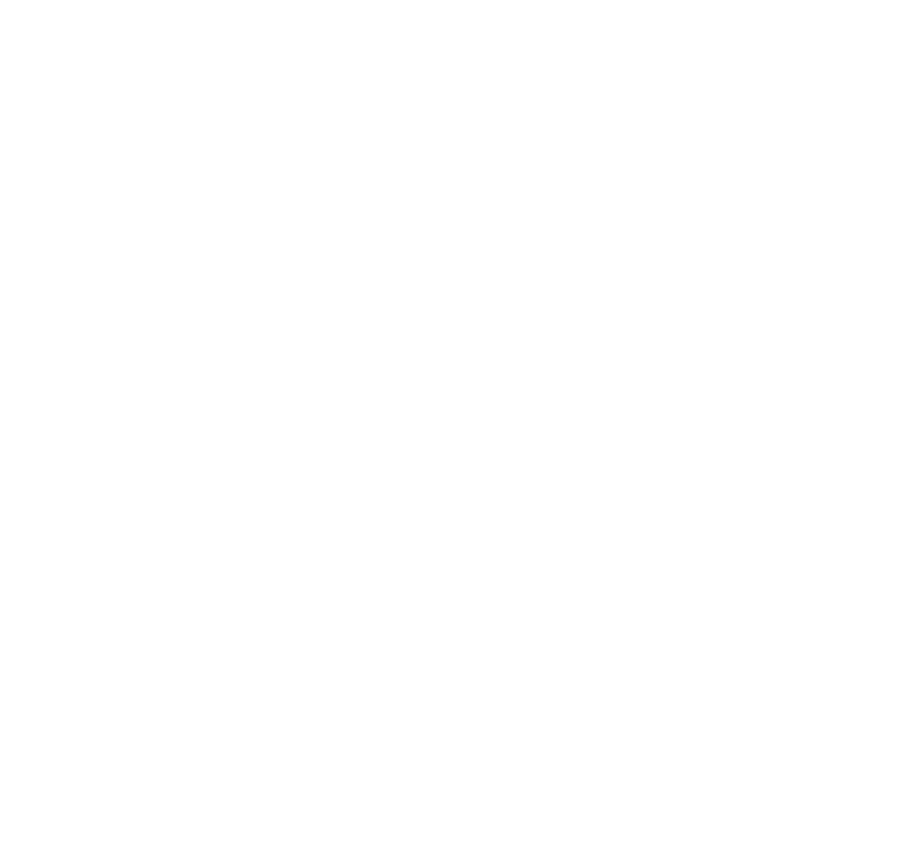
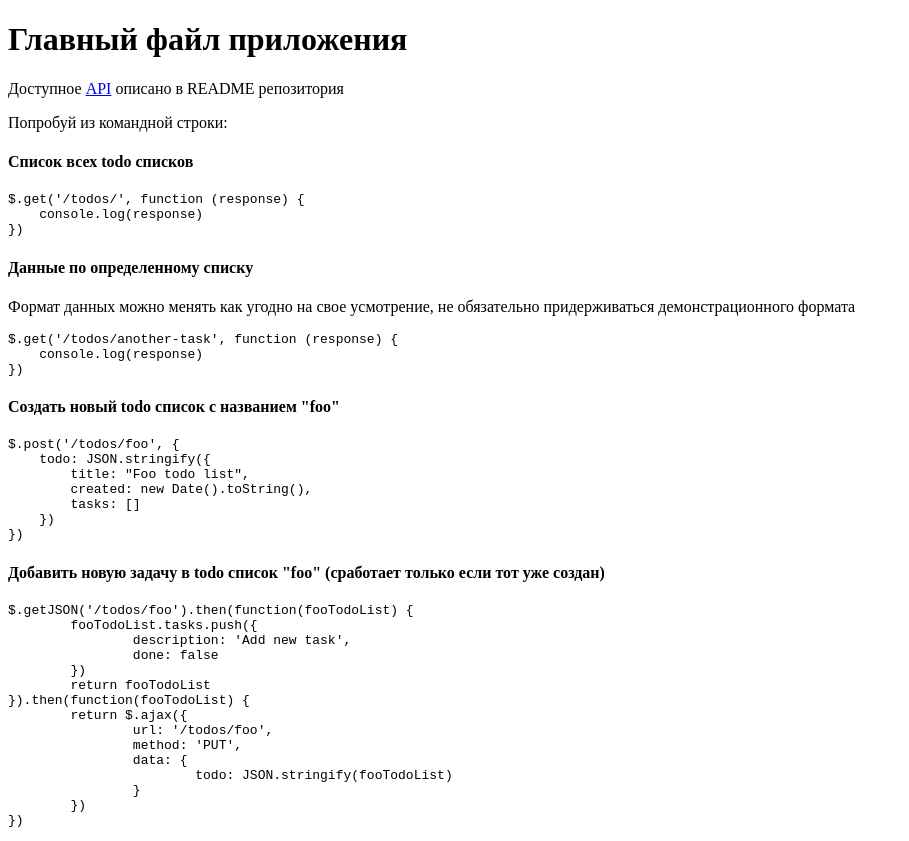
Before and after one commit to podgorniy/todo-server, a website: page static/index.html in a window 1280 px wide. Shown: the whole page, without its empty margins (0-909 px from the left). Before the commit the page ends 800 px from the top, so only its background shows below. Drawn offline with Linux system fonts and the light colour scheme.

Commit message:
Several examples in main app file

```diff
--- a/static/index.html
+++ b/static/index.html
@@ -6,6 +6,44 @@
 	<script src="js/lib/jquery-1.11.0.min.js"></script>
 </head>
 <body>
+	<h1>Главный файл приложения</h1>
+	<p>Доступное <a href="https://github.com/podgorniy/todo-server#api">API</a> описано в README репозитория</p>
+	<p>Попробуй из командной строки:</p>
+	<h4>Список всех todo списков</h4>
+	<pre><code>$.get('/todos/', function (response) {
+    console.log(response)
+})</code></pre>
 
+	<h4>Данные по определенному списку</h4>
+	<p>Формат данных можно менять как угодно на свое усмотрение, не обязательно придерживаться демонстрационного формата</p>
+	<pre><code>$.get('/todos/another-task', function (response) {
+    console.log(response)
+})</code></pre>
+
+	<h4>Создать новый todo список с названием "foo"</h4>
+	<pre><code>$.post('/todos/foo', {
+    todo: JSON.stringify({
+        title: "Foo todo list",
+        created: new Date().toString(),
+        tasks: []
+    })
+})</code></pre>
+
+	<h4>Добавить новую задачу в todo список "foo" (сработает только если тот уже создан)</h4>
+	<pre><code>$.getJSON('/todos/foo').then(function(fooTodoList) {
+	fooTodoList.tasks.push({
+		description: 'Add new task',
+		done: false
+	})
+	return fooTodoList
+}).then(function(fooTodoList) {
+	return $.ajax({
+		url: '/todos/foo',
+		method: 'PUT',
+		data: {
+			todo: JSON.stringify(fooTodoList)
+		}
+	})
+})</code></pre>
 </body>
 </html>
```
